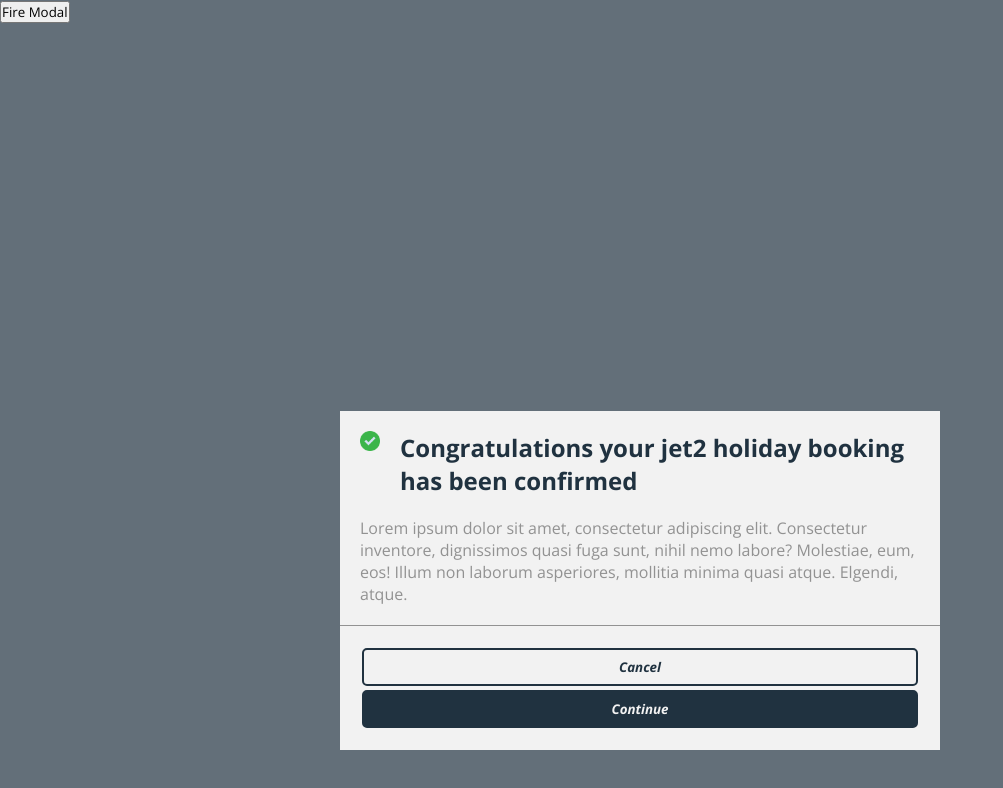
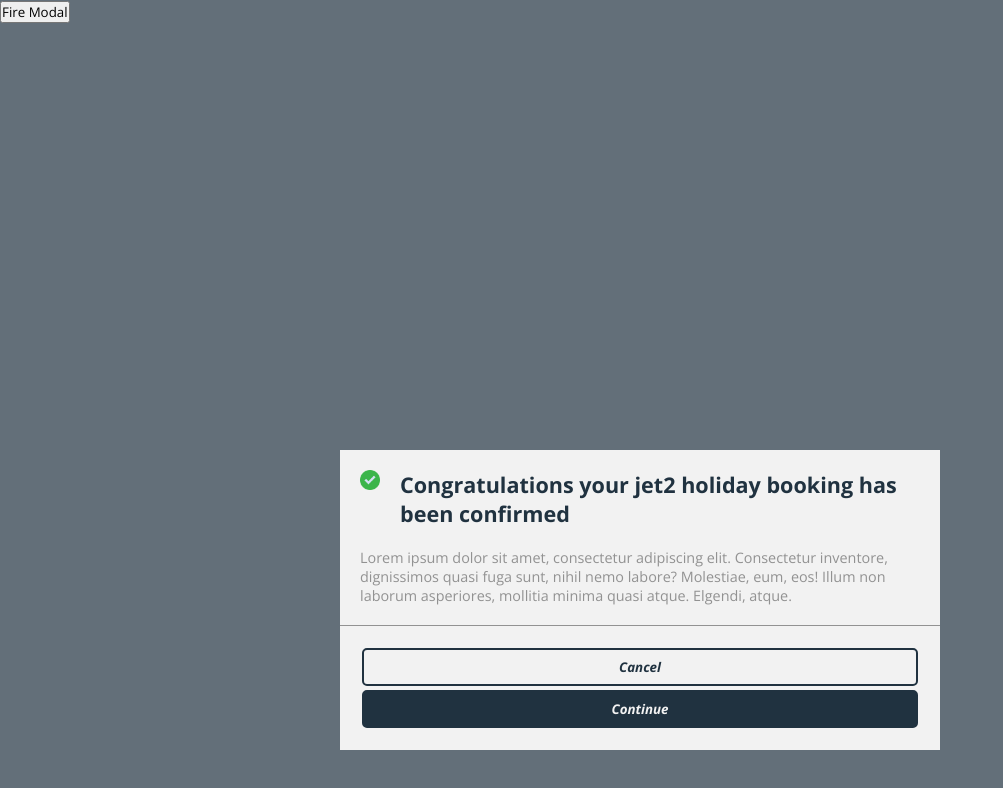
Before and after one commit to PerryBaran/jet-2-tech-test, a React (Create React App) app: page / in a window 1280 px wide. Both pictures are taken after a click on the button "Fire Modal". Shown: the top 788 px of the page, without its empty margins (0-1003 px from the left). Built offline with nearby package versions, Linux system fonts and the light colour scheme.

Commit message:
updated font size

```diff
--- a/src/components/ConfirmationModal/styles/confirmationModal.module.css
+++ b/src/components/ConfirmationModal/styles/confirmationModal.module.css
@@ -20,6 +20,7 @@
 .modal__header {
   display: flex;
   color: #203240;
+  font-size: 0.9rem;
 }
 .modal__header__image {
   aspect-ratio: 1;
@@ -30,6 +31,7 @@
 .modal__text {
   margin-top: 20px;
   color: #929292;
+  font-size: 0.9rem;
 }
 .modal__footer {
   display: flex;
--- a/src/components/ConfirmationModal/styles/confirmationModal.module.scss
+++ b/src/components/ConfirmationModal/styles/confirmationModal.module.scss
@@ -25,6 +25,7 @@
   &__header {
     display: flex;
     color: $primaryColour;
+    font-size: 0.9rem;
 
     &__image {
       aspect-ratio: 1;
@@ -37,6 +38,7 @@
   &__text {
     margin-top: 20px;
     color: $secondaryColour;
+    font-size: 0.9rem;
   }
 
   &__footer {
```
Also changed, not shown: 1 other file (tests, documents, lock files or other folders).
